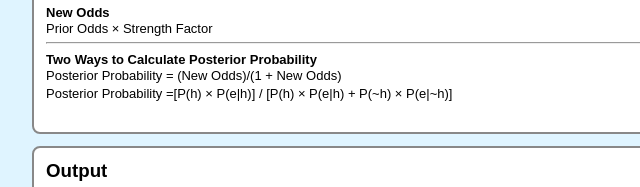
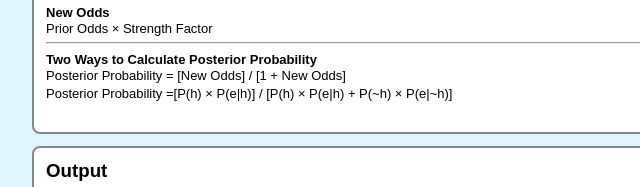
Before and after one commit to IanBrooks-CriticalThinking/BayesianCalculator, a plain HTML site: page index.html in a window 1280 px wide. Shown: the part 490-677 px from the top of the page, 108-748 px from the left. Drawn offline with Linux system fonts and the light colour scheme.

Commit message:
Update formula notation for posterior probability

```diff
--- a/index.html
+++ b/index.html
@@ -297,7 +297,7 @@ input[type=text]{
                 </div>
 
                 <div class="equation-formula">
-                    Posterior Probability = (New Odds)/(1 + New Odds)<br>
+                    Posterior Probability = [New Odds] / [1 + New Odds]<br>
 
                 </div>
 
```
